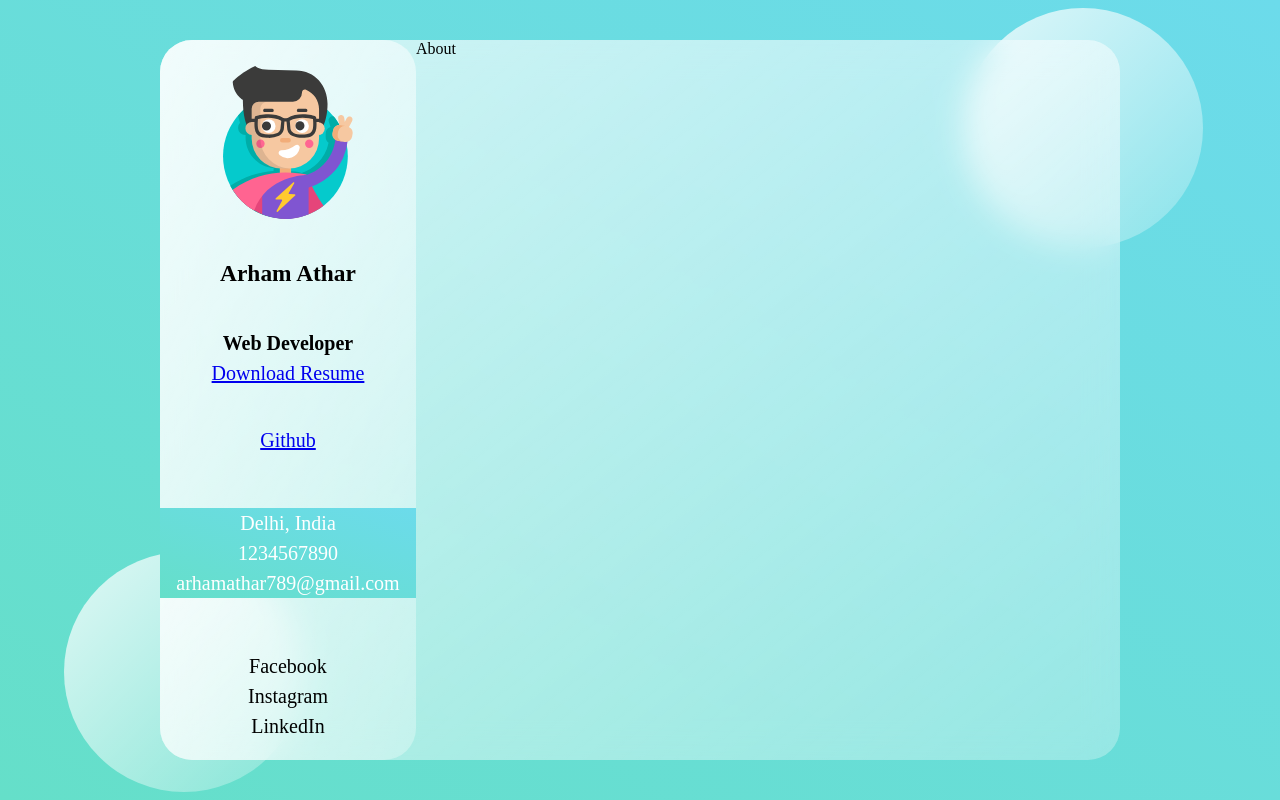
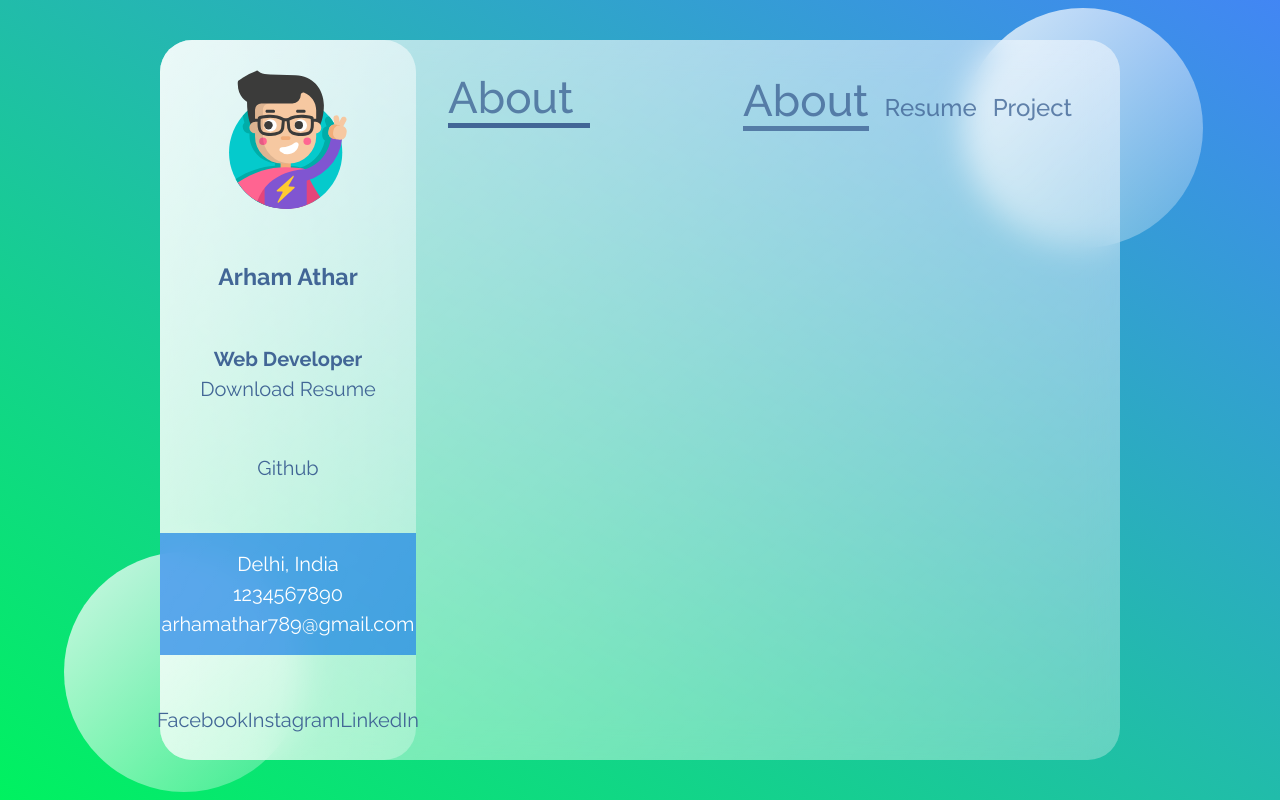
Before and after one commit to arhamathar/React-Portfolio, a React (Create React App) app: page / in a window 1280 px wide. Built offline with nearby package versions, Linux system fonts and the light colour scheme.

Commit message:
navbar component added

```diff
--- a/src/App.css
+++ b/src/App.css
@@ -1,3 +1,4 @@
+@import url('https://fonts.googleapis.com/css2?family=Raleway:wght@300;400;500;700&display=swap');
 *{
     margin: 0;
     padding: 0;
@@ -11,12 +12,13 @@
 
 .container {
     background: linear-gradient(to right top, #65dfc9, #6cdbeb);
-    /* background: linear-gradient(to right top, #373B44, #4286f4); */
+    background: linear-gradient(to right top, #00f260, #4286f4);
     display: flex;
     justify-content: center;
     align-items: center;
     height: 100vh;
     width: 100%;
+    font-family: 'Raleway', sans-serif;
 }
 
 .app-container{
@@ -32,6 +34,11 @@
     border-radius: 2rem;
     position: relative;
     z-index: 3;
+    color: #426696;
+}
+
+main{
+    flex: 1;
 }
 
 .circle1, .circle2{
--- a/src/App.js
+++ b/src/App.js
@@ -1,5 +1,6 @@
 import React from 'react';
 import { BrowserRouter } from 'react-router-dom';
+import Navbar from './components/Navbar/Navbar';
 import Sidebar from './components/sidebar/Sidebar';
 import './App.css';
 
@@ -10,7 +11,7 @@ function App() {
                 <div className="app-container">
                     <Sidebar />
                     <main>
-                        About
+                        <Navbar />
                     </main>
                 </div>
             </div>
--- /dev/null
+++ b/src/components/Navbar/Navbar.css
@@ -0,0 +1,27 @@
+.navbar{
+    display: flex;
+    align-items: center;
+    justify-content: space-between;
+    margin: 2rem;
+}
+
+.navbar li{
+    list-style: none;
+    text-decoration: none;
+    font-size: 1.5rem;
+}
+
+.navbar a{
+    text-decoration: none;
+    color: inherit;
+    opacity: 0.8;
+    font-weight: 500;
+    margin-right: 1rem;
+}
+
+.active {
+    font-size: 2.75rem;
+    border-bottom: 5px solid #426696;
+    font-weight: 600;
+    margin-right: 0;
+}
--- /dev/null
+++ b/src/components/Navbar/Navbar.js
@@ -0,0 +1,20 @@
+import React from 'react';
+import { NavLink } from 'react-router-dom';
+import './Navbar.css';
+
+function Navbar() {
+    return (
+        <div className="navbar">
+            <li className="active">
+                <NavLink activeClassName="active" exact to="/">About</NavLink>
+            </li>
+            <li className="navlinks">
+                <NavLink to="/">About</NavLink>
+                <NavLink to="/resume">Resume</NavLink>
+                <NavLink to="/projects">Project</NavLink>
+            </li>
+        </div >
+    );
+}
+
+export default Navbar;
--- a/src/components/sidebar/Sidebar.css
+++ b/src/components/sidebar/Sidebar.css
@@ -6,7 +6,11 @@
     justify-content: space-around;
     align-items: center;
     line-height: 1.5;
-    background: linear-gradient(to right bottom, rgba(255,255,255,0.7), rgba(255, 255, 255, 0.3));
+    background: linear-gradient(
+        to right bottom,
+        rgba(255,255,255,0.7),
+        rgba(255, 255, 255, 0.3)
+    );
     max-width: 22%;
     border-radius: 2rem;
     text-align: center;
@@ -15,14 +19,20 @@
 
 .sidebar-avatar{
     width: 10rem;
-    height: 10rem;
+    height: 9rem;
     border-radius: 50%;
     object-fit: contain;
 }
 
 .contact{
-    background: linear-gradient(to right top, #65dfc9, #6cdbeb);
+    /* background: linear-gradient(to right top, #65dfc9, #6cdbeb); */
+    background-color: #0575e6a1;
     width: 100%;
     color: #ffffff;
-    margin: 1rem;
+    padding: 1rem 0;
 }
+
+.sidebar a{
+    text-decoration: none;
+    color: #426696;
+}
--- a/src/components/sidebar/Sidebar.js
+++ b/src/components/sidebar/Sidebar.js
@@ -29,9 +29,9 @@ function Sidebar() {
                 <p>arhamathar789@gmail.com</p>
             </div>
             <div className="social-contact">
-                <div>Facebook</div>
-                <div>Instagram</div>
-                <div>LinkedIn</div>
+                <a href="/">Facebook</a>
+                <a href="/">Instagram</a>
+                <a href="/">LinkedIn</a>
             </div>
         </div>
     );
```
